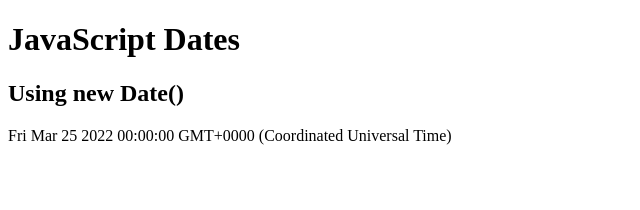
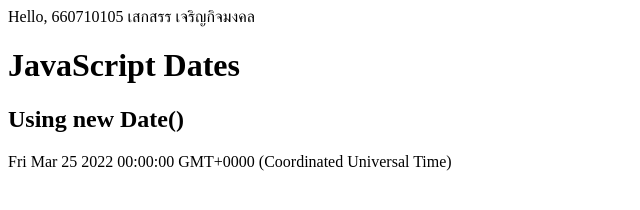
Before and after one commit to 660710105/517101_105, a plain HTML site: page index.html in a window 1280 px wide. Shown: the whole page, without its empty margins (0-640 px from the left). Drawn offline with Linux system fonts and the light colour scheme.

Commit message:
add id and name
เพิ่มบรรทัดที่แสดงรหัสนักศึกษา และชื่อ นามสกุล

```diff
--- a/index.html
+++ b/index.html
@@ -1,7 +1,7 @@
 <!DOCTYPE html>
 <html>
 <body>
-
+Hello, 660710105 เสกสรร เจริญกิจมงคล
 <h1>JavaScript Dates</h1>
 <h2>Using new Date()</h2>
 
```
